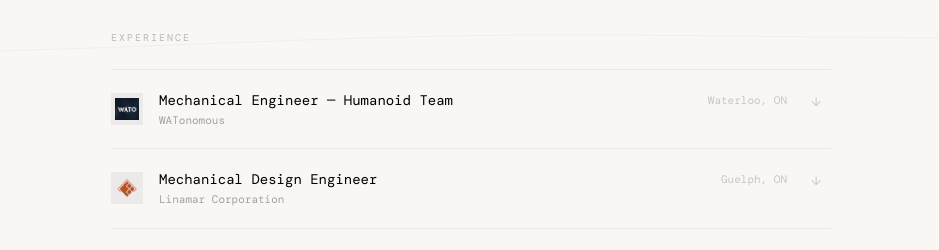
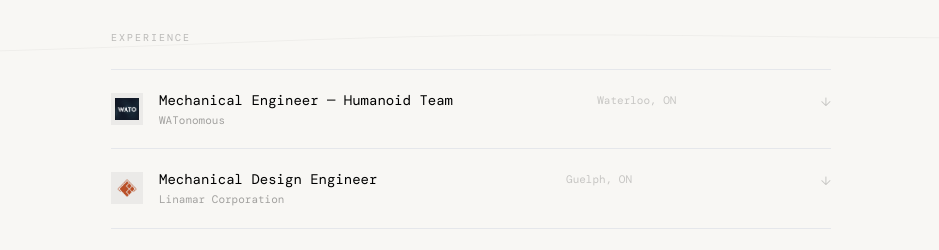
Before and after one commit to arjD9/arjd-portfolio, a Next.js app: page / in a window 1280 px wide. Shown: the part 550-800 px from the top of the page, without its empty margins (169-1108 px from the left). Built offline with nearby package versions, Linux system fonts and the light colour scheme.

Commit message:
update portfolio

```diff
--- a/components/Portfolio.tsx
+++ b/components/Portfolio.tsx
@@ -499,7 +499,7 @@ function HomeSection({dark,onNav}:{dark:boolean;onNav:(s:Section)=>void}) {
             <motion.div key={exp.id} initial={{opacity:0}} animate={{opacity:1}} transition={{delay:0.3+i*0.08}}>
               <button onClick={()=>setOpenId(openId===exp.id?null:exp.id)} data-hover
                 className={`w-full border-b text-left transition-all duration-150 ${dark?'border-white/8 hover:bg-white/2':'border-black/8 hover:bg-black/2'}`}>
-                <div className="py-5 grid grid-cols-[minmax(0,1fr)_120px_20px] items-start gap-6">
+                <div className="py-5 flex items-start justify-between gap-6">
                   <div className="flex items-center gap-4 min-w-0">
                     <div className={`w-8 h-8 flex-shrink-0 flex items-center justify-center overflow-hidden ${dark?'bg-white/5':'bg-black/5'}`}>
                       <img
```
